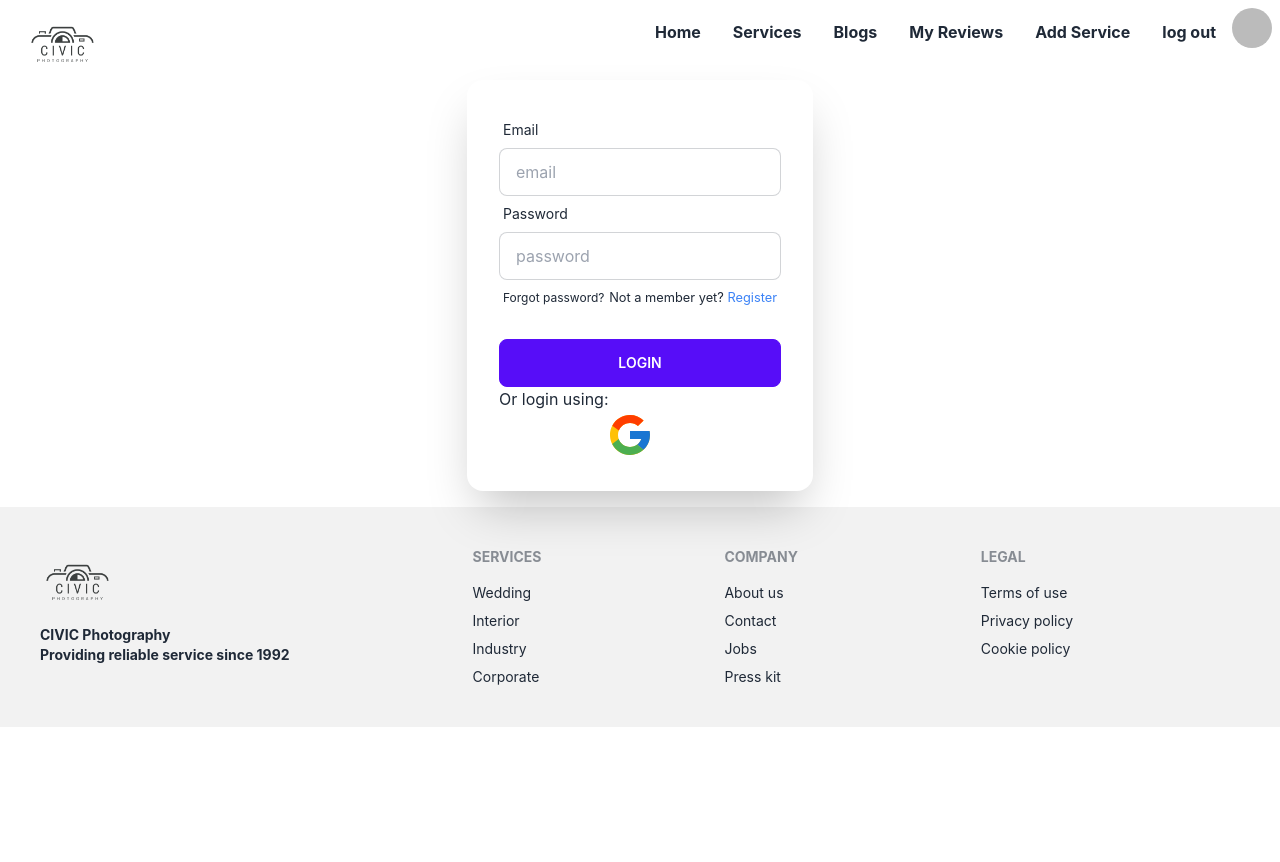
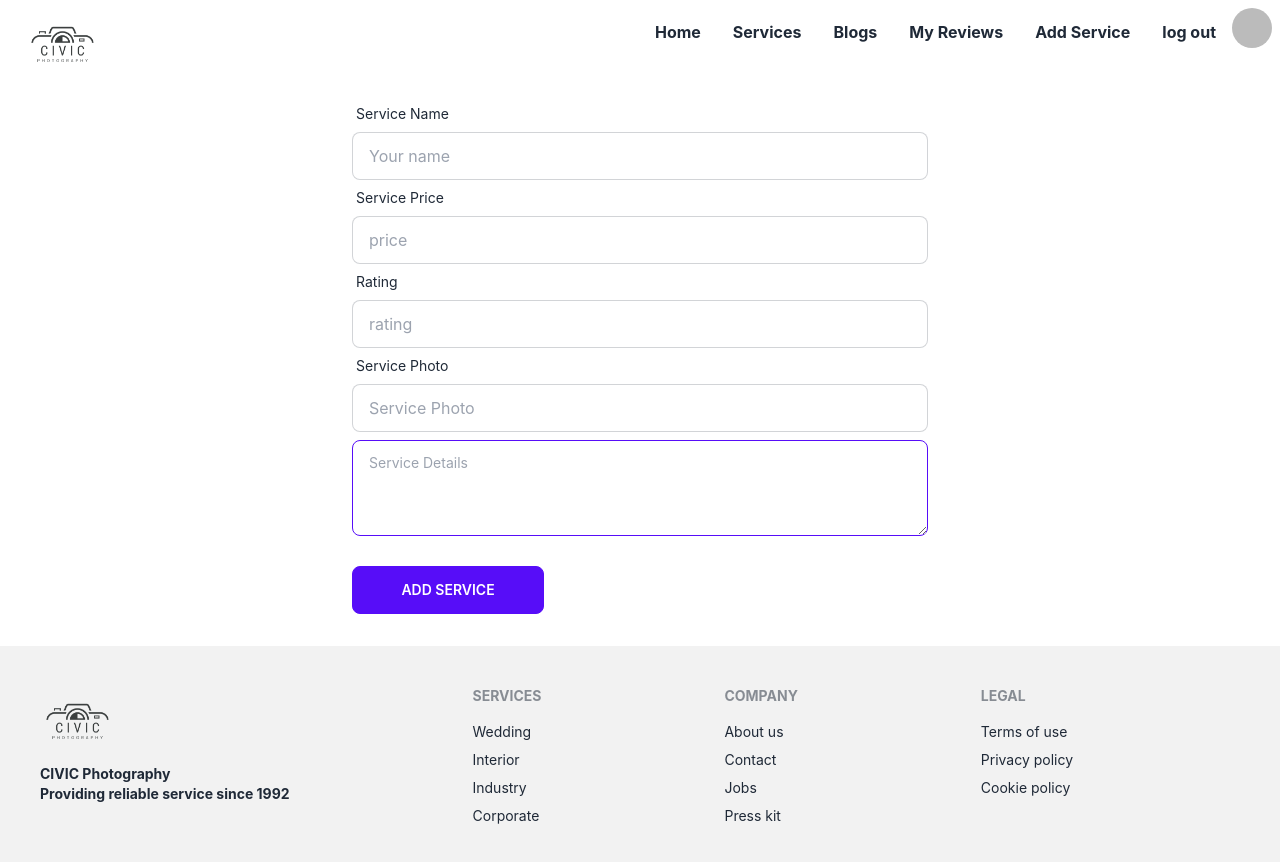
Before and after one commit to digitechmahmud/Civic-Photography-Service, a React (Create React App) app: page /addservice in a window 1280 px wide. Before the commit this address led to /login. Shown: the top 862 px of the page. Before the commit the page ends 800 px from the top, so only its background shows below. Built offline with nearby package versions, Linux system fonts and the light colour scheme; no server answers; sample sign-in values are in the browser's storage.

Commit message:
final update

```diff
--- a/src/pages/Login/Login.js
+++ b/src/pages/Login/Login.js
@@ -28,25 +28,8 @@ const Login = () => {
         signIn(email, password)
             .then(result => {
                 const user = result.user;
-                const currentUser = {
-                    email: user.email
-                }
-                fetch('https://civic-photography-server.vercel.app/jwt', {
-                    method: "POST",
-                    headers: {
-                        "content-type": "application/json"
-                    },
-                    body: JSON.stringify(currentUser)
-                })
-                    .then(res => res.json())
-                    .then(data => {
-                        console.log(data);
-                        localStorage.setItem("civic-photography", data.token)
                 navigate(from, { replace: true });
                 form.reset();
-                    })
-                    .catch(error => console.log(error));
-
             })
             .catch(err => console.error(err));
     }
@@ -55,28 +38,14 @@ const Login = () => {
         signInGoogle(googleProvider)
             .then(result => {
                 const user = result.user;
-                const currentUser = {
-                    email: user.email
-                }
-                fetch('https://civic-photography-server.vercel.app/jwt', {
-                    method: "POST",
-                    headers: {
-                        "content-type": "application/json"
-                    },
-                    body: JSON.stringify(currentUser)
-                })
-                    .then(res => res.json())
-                    .then(data => {
-                        console.log(data);
-                        localStorage.setItem("civic-photography", data.token)
+                console.log(user);
                 navigate(from, { replace: true });
 
             })
             .catch(error => console.log(error));
 
-            })
-            .catch(err => console.error(err));
     }
+
 
 return (
     <div className="hero">
@@ -89,13 +58,13 @@ const Login = () => {
                             <label className="label">
                                 <span className="label-text">Email</span>
                             </label>
-                                <input type="email" name="email" placeholder="email" className="input input-bordered" required/>
+                            <input type="email" name="email" placeholder="email" className="input input-bordered" required />
                         </div>
                         <div className="form-control">
                             <label className="label">
                                 <span className="label-text">Password</span>
                             </label>
-                                <input type="password" name="password" placeholder="password" className="input input-bordered" required/>
+                            <input type="password" name="password" placeholder="password" className="input input-bordered" required />
                             <label className="label">
                                 <Link to="#" className="label-text-alt link link-hover">Forgot password?</Link>
                                 <small>Not a member yet? <Link className='text-blue-500' to="/register">Register</Link></small>
--- a/src/routes/PrivateRoute.js
+++ b/src/routes/PrivateRoute.js
@@ -10,7 +10,7 @@ const PrivateRoute = ({children}) => {
     if (loading) {
         return <progress className="progress w-56"></progress>
     }
-    if (!user) {
+    if (user) {
         return children;
     }
     return <Navigate to="/login" state={{ from: location }} replace ></Navigate>
```
Lines whose indentation alone changed are shown as unchanged.
